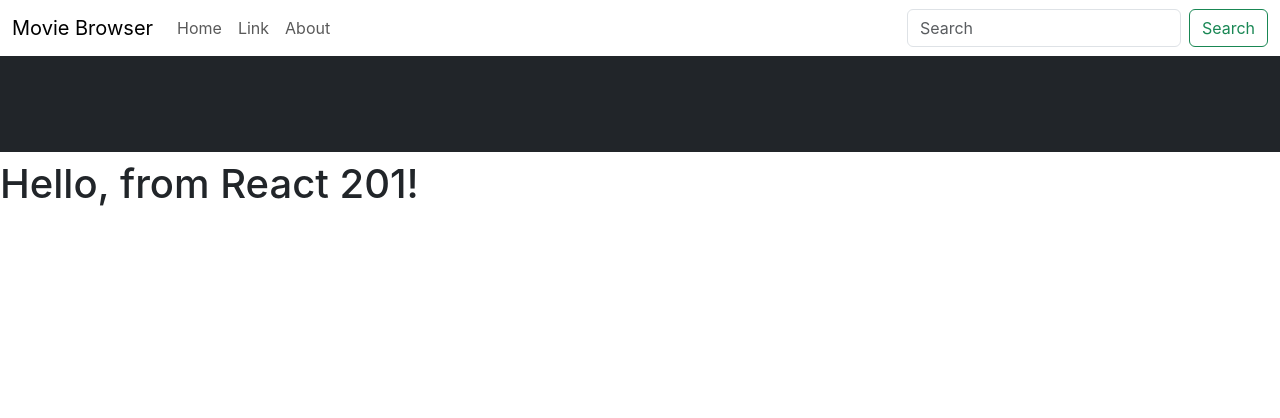
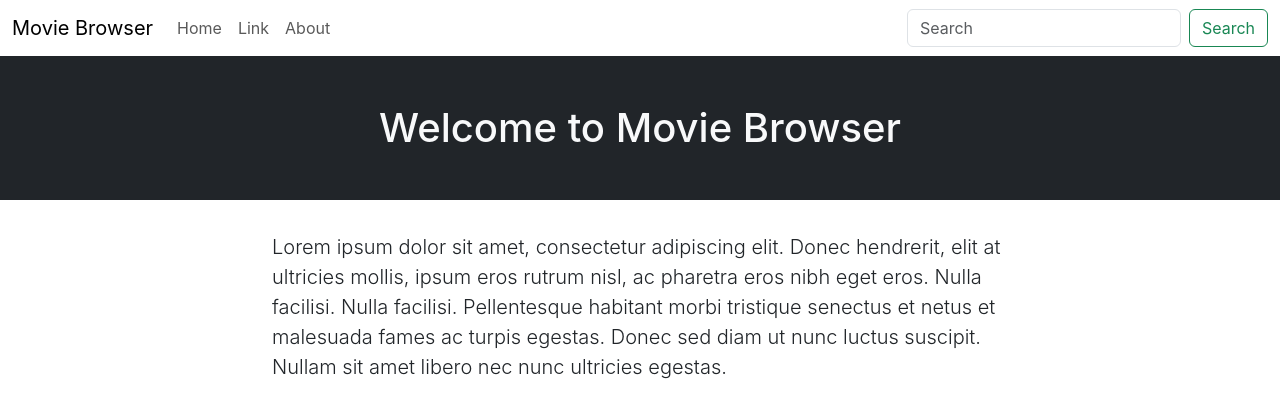
Before and after one commit to Altagrave-Git/moviebrowser, a React (Create React App) app: page / in a window 1280 px wide. Shown: the top 418 px of the page. Built offline with nearby package versions, Linux system fonts and the light colour scheme.

Commit message:
Add components and placeholder text

```diff
--- a/src/components/home.js
+++ b/src/components/home.js
@@ -4,8 +4,21 @@ import Hero from './hero'
 const HomeView = () => {
   return (
     <>
-      <Hero />
-      <h1>Hello, from React 201!</h1>
+      <Hero text="Welcome to Movie Browser" />
+      <div className="container">
+        <div className="row">
+          <div className="col-lg-8 offset-lg-2 my-4">
+            <p className="lead">
+              Lorem ipsum dolor sit amet, consectetur adipiscing elit. Donec
+              hendrerit, elit at ultricies mollis, ipsum eros rutrum nisl, ac
+              pharetra eros nibh eget eros. Nulla facilisi. Nulla facilisi.
+              Pellentesque habitant morbi tristique senectus et netus et malesuada
+              fames ac turpis egestas. Donec sed diam ut nunc luctus suscipit.
+              Nullam sit amet libero nec nunc ultricies egestas.
+            </p>
+          </div>
+        </div>
+      </div>
     </>
   )
 }
```
